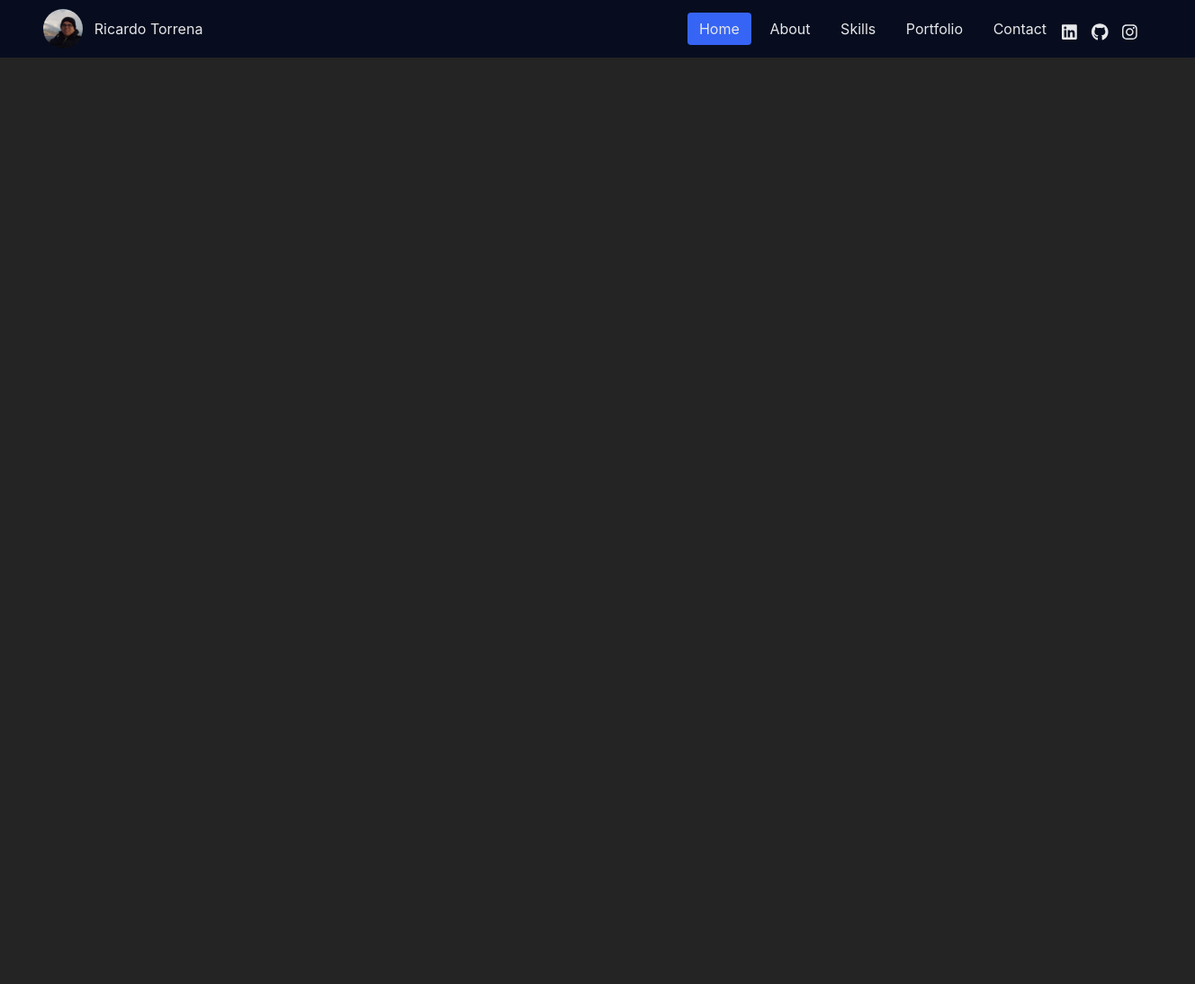
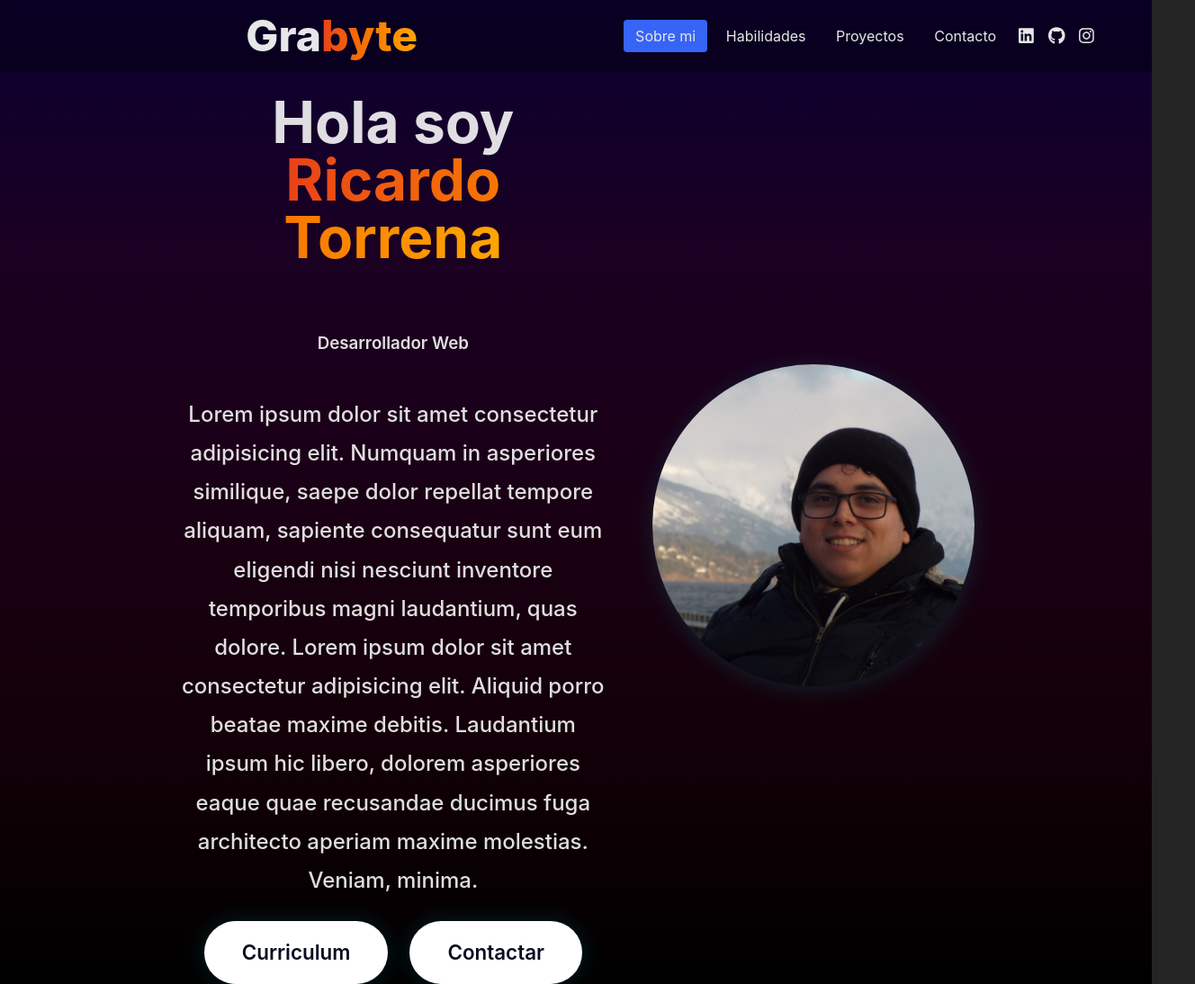
Before and after one commit to Grabyte/Portafolio_Web, a React (Vite) app: page / in a window 1280 px wide. Shown: the whole page at 90% size, 1328 px wide, since content can reach past the window. Before the commit the page ends 800 px from the top, so only its background shows below. Built offline with nearby package versions, Linux system fonts and the light colour scheme.

Commit message:
Trabajando En el Home

```diff
--- a/src/App.jsx
+++ b/src/App.jsx
@@ -1,9 +1,11 @@
 import Navbar from "./components/Navbar"
+import Home from "./components/Home"
 
 function App() {
   return (
     <>
     <Navbar />
+    <Home />
     </>
   )
 }
--- /dev/null
+++ b/src/components/Home.jsx
@@ -0,0 +1,25 @@
+import '../home.css'
+import ricardoimg from '../assets/images/ricardo2.jpg'
+
+function Home() {
+  return (
+    <>
+    <section className="home">
+      <div className="home__content">
+        <h1>Hola soy <br /><span>Ricardo Torrena</span></h1>
+        <h3>Desarrollador <span>Web</span></h3>
+        <p>Lorem ipsum dolor sit amet consectetur adipisicing elit. Numquam in asperiores similique, saepe dolor repellat tempore aliquam, sapiente consequatur sunt eum eligendi nisi nesciunt inventore temporibus magni laudantium, quas dolore. Lorem ipsum dolor sit amet consectetur adipisicing elit. Aliquid porro beatae maxime debitis. Laudantium ipsum hic libero, dolorem asperiores eaque quae recusandae ducimus fuga architecto aperiam maxime molestias. Veniam, minima.</p>
+        <div className="btn__group">
+          <a href="" className="btn">Curriculum</a>
+          <a href="#contact" className="btn">Contactar</a>
+        </div>
+      </div>
+      <div className="home__img">
+          <img src={ricardoimg} alt="" />
+      </div>
+    </section>
+    </>
+  )
+}
+
+export default Home
--- a/src/components/Navbar.jsx
+++ b/src/components/Navbar.jsx
@@ -17,23 +17,22 @@ return (
                     <div className="nav__img">
                         <img src={ricardoimg} alt="imagen del desarrollador Ricardo Gabriel Torrena" />
                     </div>
-                        <a href="#" className="nav__name">Ricardo Torrena</a>
+                    <a href="#" className="logo">Gra<span className='nav__name'>byte</span></a>
                 </div>
 
                 <div className="nav__menu">
                     <ul className="nav__list">
-                        <li className="nav__item"><a href="#" className="nav__link active" id='Home'>Home</a></li>
-                        <li className="nav__item"><a href="#" className="nav__link" id='About'>About</a></li>
-                        <li className="nav__item"><a href="#" className="nav__link" id='Skills'>Skills</a></li>
-                        <li className="nav__item"><a href="#" className="nav__link" id='Portfolio'>Portfolio</a></li>
-                        <li className="nav__item"><a href="#" className="nav__link" id='Contact'>Contact</a></li>
+                        <li className="nav__item"><a href="#" className="nav__link active" id='Home'>Sobre mi</a></li>
+                        <li className="nav__item"><a href="#" className="nav__link" id='About'>Habilidades</a></li>
+                        <li className="nav__item"><a href="#" className="nav__link" id='Portfolio'>Proyectos</a></li>
+                        <li className="nav__item"><a href="#" className="nav__link" id='Contact'>Contacto</a></li>
                     </ul>
                 </div>
 
                 <div className="nav__social">
-                    <a href="#" className="nav__social-icon"><FontAwesomeIcon icon={faLinkedin} /></a>
-                    <a href="#" className="nav__social-icon"><FontAwesomeIcon icon={faGithub} /></a>
-                    <a href="#" className="nav__social-icon"><FontAwesomeIcon icon={faInstagram} /></a>
+                    <a href="https://www.linkedin.com/in/ricardo-torrena-07448b205" target='_blank' className="nav__social-icon"><FontAwesomeIcon icon={faLinkedin} /></a>
+                    <a href="https://github.com/Grabyte?tab=repositories" target='_blank' className="nav__social-icon"><FontAwesomeIcon icon={faGithub} /></a>
+                    <a href="https://www.instagram.com/gabrinchou/" target="_blank" className="nav__social-icon"><FontAwesomeIcon icon={faInstagram} /></a>
                 </div>
             </div>
         </nav>
--- /dev/null
+++ b/src/home.css
@@ -0,0 +1,86 @@
+.home {
+  min-height: 100vh;
+  padding: 0 10rem;
+  padding-top: calc(var(--header-height) + 1rem);
+  display: flex;
+  align-items: center;
+  justify-content: center;
+  gap: 3rem;
+  flex-wrap: nowrap;
+}
+.home__content {
+  display: flex;
+  flex-direction: column;
+  align-items: center;
+  text-align: center;
+  width: 50%;
+}
+
+.home__content h1 {
+  font-size: 4rem;
+  font-weight: 700;
+  margin-top: 1.5rem;
+  line-height: 1;
+  flex-wrap: nowrap;
+}
+
+.home__content h1 span {
+  background-image: linear-gradient(to right, #e84118, #f05d0e, #f77702, #fc8f00, #ffa600);
+  background-clip: text; /* Propiedad estándar */
+  -webkit-background-clip: text; /* Prefijo para WebKit */
+  color: transparent;
+}
+
+.home__content h3 {
+  margin: 1rem 0;
+  font-weight: 600;
+  line-height: 1.8;
+}
+
+
+
+.home__content p {
+  font-size: 1.5rem;
+  font-weight: 500;
+  line-height: 1.8;
+}
+
+.home__img img {
+  width: 28vw;
+  border-radius: 50%;
+  object-fit: cover;
+  box-shadow: 0 4px 25px rgba(10, 219, 226, 0.15);
+  transition: ease-in-out 0.4s;
+}
+
+.home__img img:hover {
+  transform: scale(1.05);
+  box-shadow: 0 0 25px rgba(10, 219, 226, 0.15),
+  0 0 50px rgba(10, 219, 226, 0.15),
+  0 0 75px rgba(10, 219, 226, 0.15);
+}
+
+.btn__group {
+  display: flex;
+  align-items: center;
+  gap: 1.5rem;
+}
+
+.btn {
+  display: inline-block;
+  padding: 1rem 2.5rem;
+  background-color: rgb(255, 255, 255);
+  box-shadow:  0 0 25px rgba(10, 219, 226, 0.15);
+  border-radius: 3rem;
+  font-size: 1.4rem;
+  color: var(--dark-color);
+  border: 2px solid transparent;
+  font-weight: 600;
+  transition: ease-in-out 0.3s;
+}
+
+.btn:hover {
+  transform: scale(1.05);
+  box-shadow: 0 0 25px rgba(10, 219, 226, 0.15),
+  0 0 50px rgba(10, 219, 226, 0.15);
+}
--- a/src/index.css
+++ b/src/index.css
@@ -3,7 +3,7 @@
   line-height: 1.5;
   font-weight: 400;
 
-  color-scheme: light dark;
+  background-image: linear-gradient(to bottom, #0b0032, #1a0022, #1a0015, #130008, #000000);
   color: rgba(255, 255, 255, 0.87);
   background-color: #242424;
 
@@ -11,13 +11,23 @@
   text-rendering: optimizeLegibility;
   -webkit-font-smoothing: antialiased;
   -moz-osx-font-smoothing: grayscale;
+
+  /*===== VARIABLES GLOBALES CSS =====*/
+
+  /*===== Header =====*/
+  --header-height: 4rem;
+
+  /*===== Colores =====*/
+  --first-color: #3664F4;
+  --dark-color: #070D1F;
+  --dark-color-alt: #282B3A;
+  --white-color: #E6E7E9;
+
+  /*===== Fuente y tipografia =====*/
+  --body-font: 'Poppins', sans-serif;
+  --normal-font-size: .938rem;
+  --small-font-size: .813rem;
+
+  /*===== z index =====*/
+  --z-fixed: 100;
 }
-
-.container {
-  width: 100%;
-  margin: 0 auto;
-  display: flex;
-  justify-content: center;
-  align-items: center;
-  flex-direction: column;
-}
--- a/src/navbar.css
+++ b/src/navbar.css
@@ -2,22 +2,9 @@
 @import url("https://fonts.googleapis.com/css2?family=Poppins:wght@400;500&display=swap");
 
 /*===== VARIABLES CSS =====*/
-:root {
-  --header-height: 3rem;
-
-  /*===== Colores =====*/
-  --first-color: #3664F4;
-  --dark-color: #070D1F;
-  --dark-color-alt: #282B3A;
-  --white-color: #E6E7E9;
-
-  /*===== Fuente y tipografia =====*/
-  --body-font: 'Poppins', sans-serif;
-  --normal-font-size: .938rem;
-  --small-font-size: .813rem;
-
-  /*===== z index =====*/
-  --z-fixed: 100;
+* {
+  box-sizing: border-box;
+  scroll-behavior: smooth;
 }
 
 body {
@@ -44,16 +31,18 @@ img {
   margin-left: 1.5rem;
   margin-right: 1.5rem;
   display: flex;
-  flex-wrap: nowrap; /* Evita el envolvimiento de los elementos */
+  flex-wrap: nowrap;
   justify-content: space-between;
 }
 
 /*===== HEADER =====*/
 .header {
+  position: fixed;
   width: 100%;
   height: var(--header-height);
   padding: 0 1.5rem;
-  background-color: var(--dark-color);
+  background: rgba(0, 0, 0, 0.3);
+  backdrop-filter: blur(10px);
   z-index: var(--z-fixed);
   display: flex;
   align-items: center;
@@ -64,9 +53,6 @@ img {
 }
 
 /*===== NAV =====*/
-.show {
-  left: 0;
-}
 
 .active {
   background-color: var(--first-color);
@@ -77,21 +63,33 @@ img {
   height: calc(var(--header-height) + 1rem);
 }
 
-.header__logo, .header__toggle {
+.header__logo {
+  font-size: 3.5rem;
+  color: var(--white-color);
   display: none;
+}
+
+.logo {
+  font-size: 3rem;
+  color: var(--white-color);
+  font-weight: 800;
+  cursor: pointer;
+  transition: 0.3s ease-in-out;
+}
+
+.logo:hover {
+  transform: scale(1.1);
 }
 
 .nav {
   width: 100%;
 }
-.nav__close {
-  display: none;
-}
 
 .nav__perfil {
-  flex: 0 0 50%; /* Esto asegura que .nav__perfil ocupe el 50% del ancho */
+  flex: 0 0 30%; /* Esto asegura que .nav__perfil ocupe el 50% del ancho */
   display: flex;
   align-items: center;
+  justify-content: center;
   flex: 1;
 }
 
@@ -104,12 +102,16 @@ img {
   border-radius: 50%;
   overflow: hidden;
   object-fit: cover;
+  display: none;
 }
 
 .nav__name {
-  margin-left: 0.8rem;
-  color: var(--white-color);
+  background-image: linear-gradient(to right, #e84118, #f05d0e, #f77702, #fc8f00, #ffa600);
+  background-clip: text; /* Propiedad estándar */
+  -webkit-background-clip: text; /* Prefijo para WebKit */
+  color: transparent;
 }
+
 
 .nav__profesion {
   font-size: var(--small-font-size);
@@ -132,6 +134,7 @@ img {
   padding: .5rem .8rem;
   border-radius: .25rem;
   color: var(--white-color);
+  transition: ease-in-out 0.3s;
 }
 
 .nav__link:hover {
@@ -139,7 +142,7 @@ img {
 }
 
 .nav__social {
-  padding-top: .5rem;
+  padding-left: 0.5rem;
   display: flex;
   align-items: center;
   justify-content: flex-end;
@@ -149,6 +152,7 @@ img {
   font-size: 1.2rem;
   color: var(--white-color);
   margin-right: 1rem;
+  transition: ease-in-out 0.3s;
 }
 
 .nav__social-icon:hover {
```
